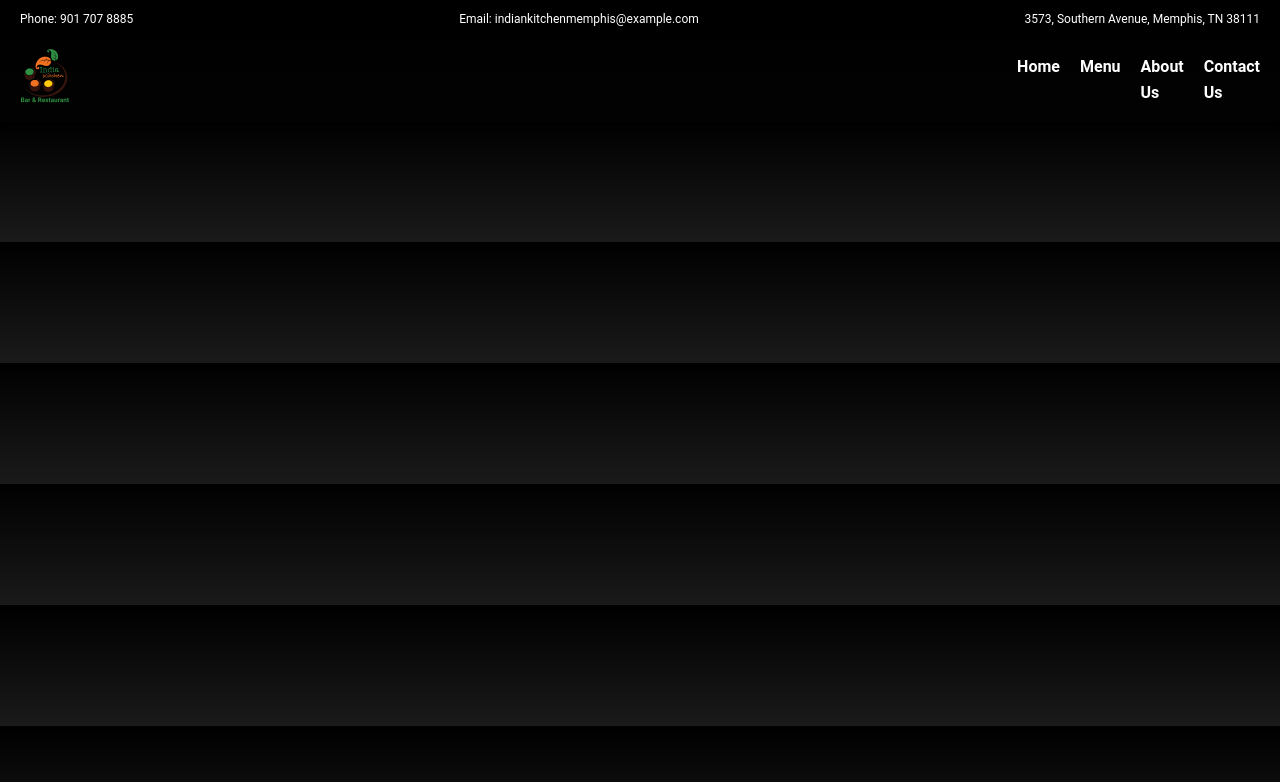
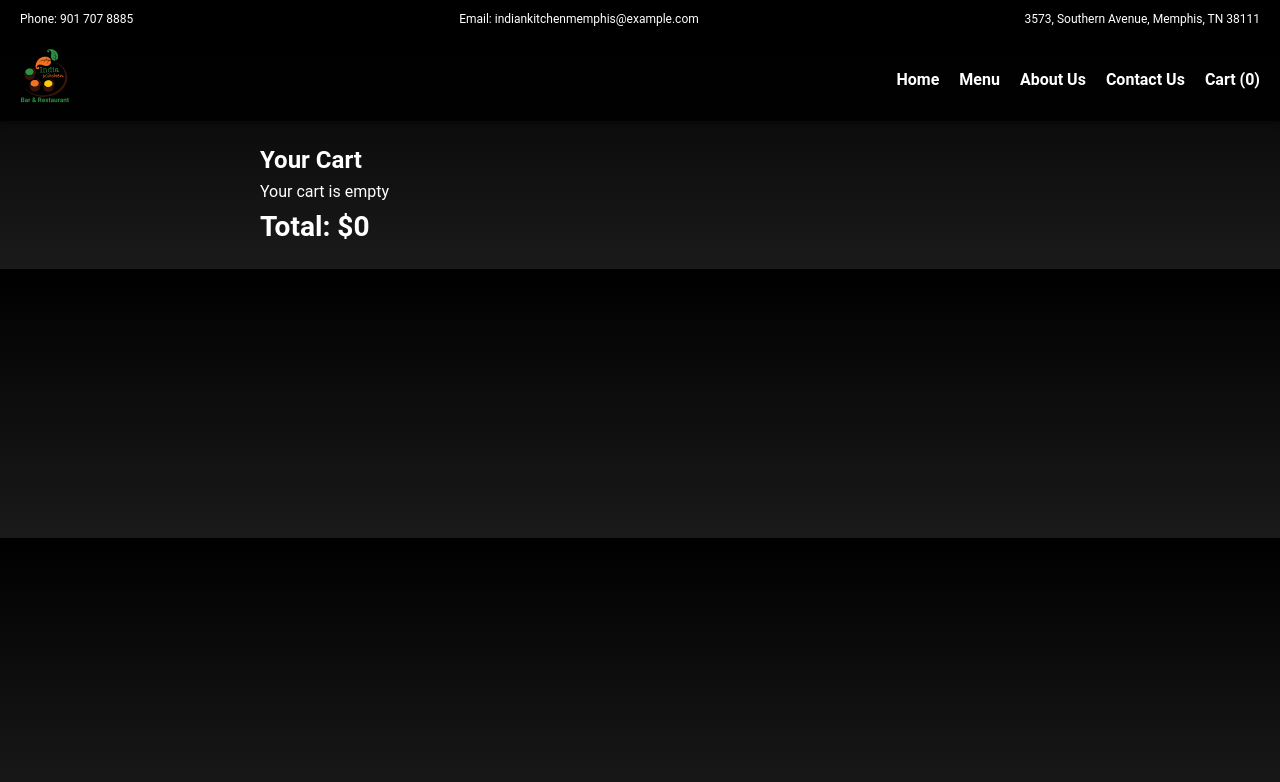
Before and after one commit to JayaPrakash-Raavi/indiakitchen, a React (Vite) app: page /cart in a window 1280 px wide. Shown: the top 782 px of the page. Built offline with nearby package versions, Linux system fonts and the light colour scheme.

Commit message:
cart page added

```diff
--- a/src/App.tsx
+++ b/src/App.tsx
@@ -3,12 +3,37 @@ import { useState } from "react";
 import Navbar from "./components/Navbar";
 import Hero from "./components/Hero";
 import Menu from "./components/Menu";
+import Cart from "./components/Cart";
+
 // import About from "./components/About";
 // import Contact from "./components/Contact";
 import "./App.css";
 
 function App() {
   const [isMenuOpen, setIsMenuOpen] = useState(false);
+  const [cartItems, setCartItems] = useState<{ id: number; image: string; name: string; price: number; quantity: number }[]>([]);
+
+  const updateCart = (item: { id: number; image: string; name: string; price: number; quantity: number }, action: "add" | "remove") => {
+    if (action === "add") {
+      setCartItems((prevCart) => {
+        const existingItem = prevCart.find((cartItem) => cartItem.id === item.id);
+        if (existingItem) {
+          // If item already exists, increase the quantity
+          return prevCart.map((cartItem) =>
+            cartItem.id === item.id
+              ? { ...cartItem, quantity: cartItem.quantity + 1 }
+              : cartItem
+          );
+        }
+        // Otherwise, add the item with a quantity of 1
+        return [...prevCart, { ...item, quantity: 1, image: item.image }];
+      });
+    } else if (action === "remove") {
+      setCartItems((prevCart) =>
+        prevCart.filter((cartItem) => cartItem.id !== item.id)
+      );
+    }
+  };
 
   const toggleMenu = () => {
     setIsMenuOpen((prev) => !prev);
@@ -33,12 +58,17 @@ function App() {
           isMenuOpen={isMenuOpen}
           toggleMenu={toggleMenu}
           closeMenu={closeMenu}
+          cartItems={cartItems}
         />
         <Routes>
           <Route path="/" element={<Hero />} />
-          <Route path="/menu" element={<Menu />} />
+          <Route path="/menu" element={<Menu updateCart={updateCart} />} />
           {/* <Route path="/about" element={<About />} /> */}
           {/* <Route path="/contact" element={<Contact />} /> */}
+          <Route
+          path="/cart"
+          element={<Cart cartItems={cartItems} updateCart={updateCart} />}
+        />
         </Routes>
       </Router>
     </div>
--- /dev/null
+++ b/src/components/Cart.css
@@ -0,0 +1,35 @@
+.cart-container {
+    padding: 20px;
+    max-width: 800px;
+    margin: 0 auto;
+  }
+
+  .cart-item {
+    display: flex;
+    align-items: center;
+    justify-content: space-between;
+    margin-bottom: 20px;
+  }
+
+  .cart-item img {
+    width: 100px;
+    height: auto;
+    margin-right: 20px;
+  }
+
+  .cart-total {
+    font-size: 1.5rem;
+    font-weight: bold;
+  }
+
+  button {
+    padding: 10px 15px;
+    background-color: #d4af37;
+    color: white;
+    border: none;
+    cursor: pointer;
+  }
+
+  button:hover {
+    background-color: #b8860b;
+  }
--- /dev/null
+++ b/src/components/Cart.tsx
@@ -0,0 +1,47 @@
+import './cart.css';
+import React from 'react';
+
+
+interface CartProps {
+
+    cartItems: { id: number; image: string; name: string; price: number; quantity: number }[];
+
+    updateCart: (item: { id: number; image: string; name: string; price: number; quantity: number }, action: "add" | "remove") => void;
+
+  }
+
+
+const Cart: React.FC<CartProps> = ({ cartItems, updateCart }) => {
+    const calculateTotal = () =>
+      cartItems.reduce((acc, item) => acc + item.price * item.quantity, 0);
+
+    return (
+      <div className="cart-container">
+        <h2>Your Cart</h2>
+        {cartItems.length === 0 ? (
+          <p>Your cart is empty</p>
+        ) : (
+          <ul>
+            {cartItems.map((item, index) => (
+              <li key={index} className="cart-item">
+                <img src={item.image} alt={item.name} style={{ width: "100px" }} />
+                <div>
+                  <h3>{item.name}</h3>
+                  <p>Price: ${item.price}</p>
+                  <p>Quantity: {item.quantity}</p>
+                  <button onClick={() => updateCart(item, "remove")}>
+                    Remove
+                  </button>
+                </div>
+              </li>
+            ))}
+          </ul>
+        )}
+        <div className="cart-total">
+          <h3>Total: ${calculateTotal()}</h3>
+        </div>
+      </div>
+    );
+  };
+
+  export default Cart;
--- a/src/components/Menu.tsx
+++ b/src/components/Menu.tsx
@@ -5,18 +5,28 @@ const menuItems = [
   {
     id: 1,
     name: "Chicken Biryani",
+    price: 10,
     description: "Aromatic rice with flavorful chicken curry.",
     image: chickenBiryani, // Use the imported variable
   },
   {
     id: 2,
     name: "Paneer Butter Masala",
+    price: 12,
     description: "Rich and creamy paneer curry with Indian spices.",
     image: paneerButterMasala, // Use the imported variable
   },
 ];
 
-const Menu = () => {
+
+
+type MenuProps = {
+
+  updateCart: (item: { id: number; name: string; price: number; description: string; image: string; quantity: number }, action: "add" | "remove") => void;
+
+};
+
+const Menu = ({ updateCart }: MenuProps) => {
   return (
     <section className="cards">
       {menuItems.map((item) => (
@@ -24,6 +34,8 @@ const Menu = () => {
           <img src={item.image} alt={item.name} />
           <h3>{item.name}</h3>
           <p>{item.description}</p>
+          <p>Price: ${item.price}</p>
+          <button onClick={() => updateCart({ ...item, quantity: 1 }, "add")}>Add to Cart</button>
         </div>
       ))}
     </section>
--- a/src/components/Navbar.css
+++ b/src/components/Navbar.css
@@ -19,6 +19,7 @@
     margin-right: 20px; /* Add space between logo and links */
   }
 
+
   /* Navbar Links */
   .nav-links {
     list-style: none;
@@ -28,6 +29,7 @@
 
   .nav-links li {
     display: inline-block;
+    white-space: nowrap; /* Prevent text wrapping */
   }
 
   .nav-links a {
@@ -38,7 +40,7 @@
   }
 
   .nav-links a:hover {
-    color: #D4AF37; /* Gold color for hover */
+    color: #D4AF37;
   }
 
   /* Mobile Menu Button */
--- a/src/components/Navbar.tsx
+++ b/src/components/Navbar.tsx
@@ -5,9 +5,12 @@ interface NavbarProps {
   isMenuOpen: boolean;
   toggleMenu: () => void;
   closeMenu: () => void;
+  cartItems: any[]; // Adjust the type as needed
 }
 
-const Navbar: React.FC<NavbarProps> = ({ isMenuOpen, toggleMenu, closeMenu }) => {
+const Navbar: React.FC<NavbarProps> = ({ isMenuOpen, toggleMenu, closeMenu ,cartItems }) => {
+  const totalItems = cartItems.reduce((acc, item) => acc + item.quantity, 0);
+
   return (
     <header>
       {/* Top Bar */}
@@ -48,6 +51,9 @@ const Navbar: React.FC<NavbarProps> = ({ isMenuOpen, toggleMenu, closeMenu }) =>
               Contact Us
             </Link>
           </li>
+          <li>
+            <Link to="/cart">Cart ({totalItems})</Link>
+          </li>
         </ul>
       </nav>
     </header>
```
Also changed, not shown: src/assets/menu/menu.ts (added, +18 -0 lines).
